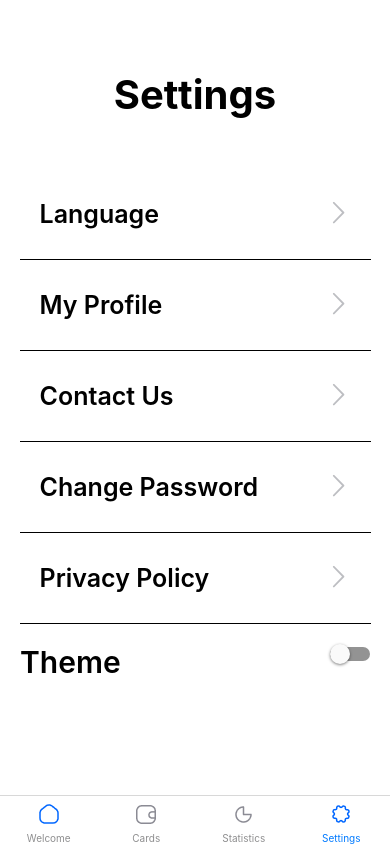
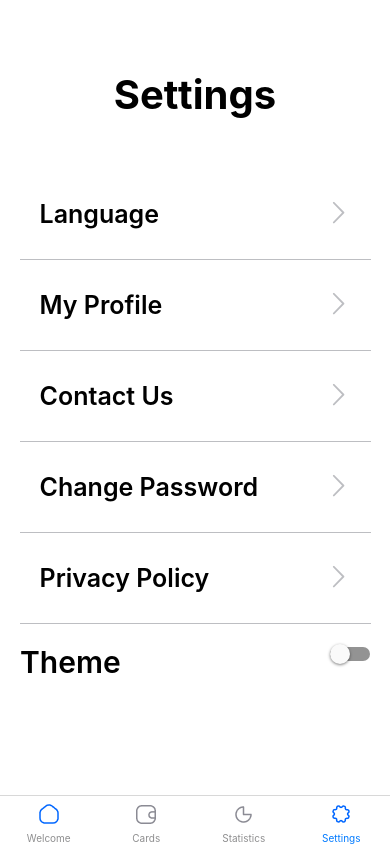
Before and after one commit to FaisalMohammedElorm/rn-assignment5-11016089, a React Native app: screen /Settings in a window 390 px wide. Built offline with nearby package versions, Linux system fonts and the light colour scheme.

Commit message:
border colour

```diff
--- a/screens/SettingsScreen.jsx
+++ b/screens/SettingsScreen.jsx
@@ -3,6 +3,7 @@ import { View, Text, StyleSheet, FlatList, TouchableOpacity, Switch } from 'reac
 import { Entypo } from '@expo/vector-icons';
 import { setData } from '../mock/setData';
 import { ThemeContext } from '../config/themeContext';
+import colors from '../config/colors';
 
 const SettingsScreen = () => {
   const { theme, toggleTheme, themeStyles } = useContext(ThemeContext);
@@ -54,6 +55,7 @@ const styles = StyleSheet.create({
   listContainer: {
     padding: 20,
     borderBottomWidth: 1,
+    borderBottomColor:colors.lightgrey,
     width: '90%',
     alignSelf: 'center',
   },
```
